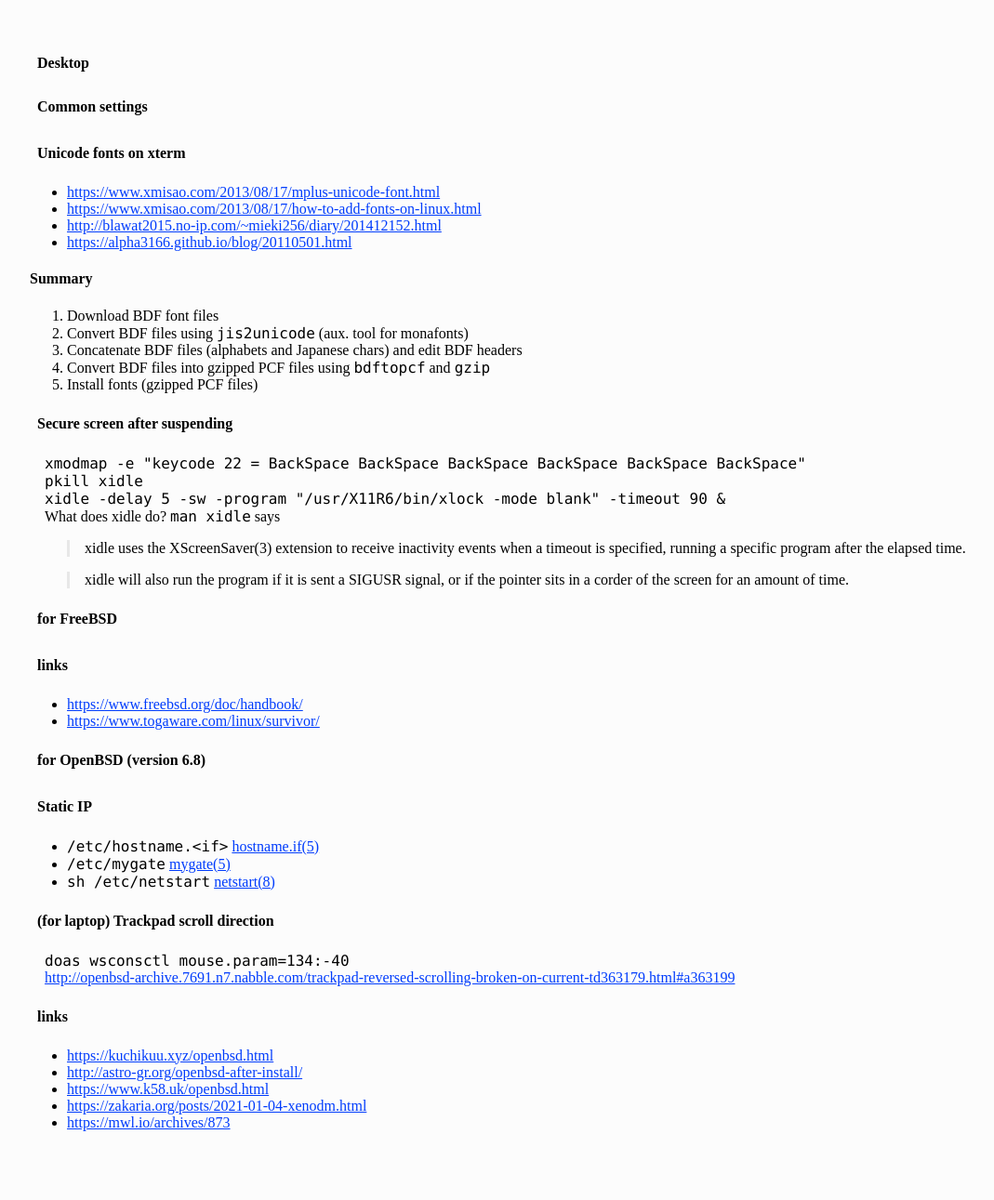
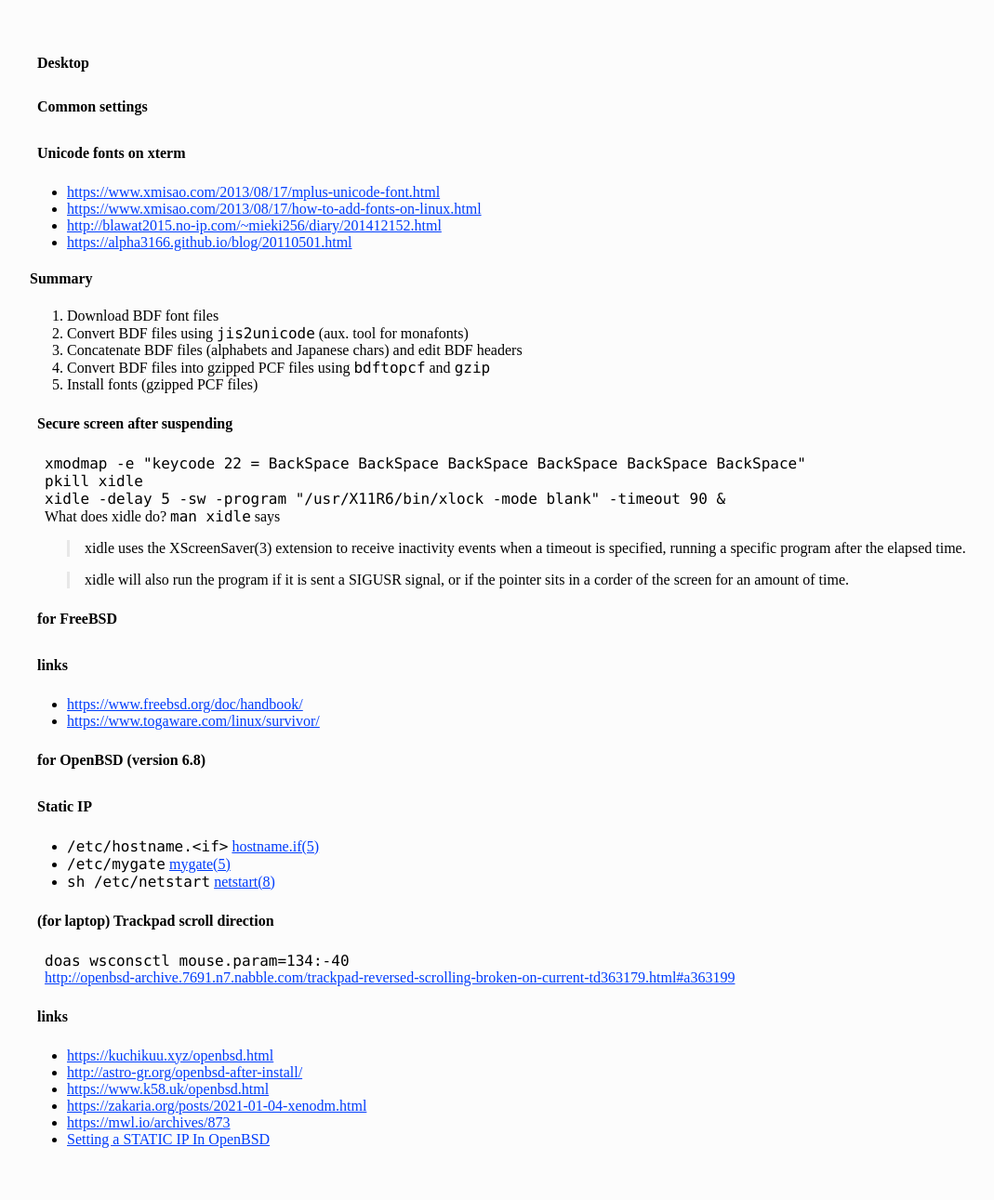
Before and after one commit to f6o/f6o.github.io, a Jekyll site: the page built from desktop.md, in a window 1280 px wide. Shown: the whole page at 93% size, without its empty margins (8-1077 px from the left). Built offline with Jekyll 4.4.1, drawn with Linux system fonts in a browser that asks for light colours; our own code applies the rules of GitHub Pages for plain Markdown files.

Commit message:
add link

```diff
--- a/desktop.md
+++ b/desktop.md
@@ -69,3 +69,4 @@ doas wsconsctl mouse.param=134:-40
 * [https://www.k58.uk/openbsd.html](https://www.k58.uk/openbsd.html)
 * [https://zakaria.org/posts/2021-01-04-xenodm.html](https://zakaria.org/posts/2021-01-04-xenodm.html)
 * [https://mwl.io/archives/873](https://mwl.io/archives/873)
+* [Setting a STATIC IP In OpenBSD](https://brainsnapped.com/2020/10/01/setting-a-static-ip-in-openbsd/)
```
